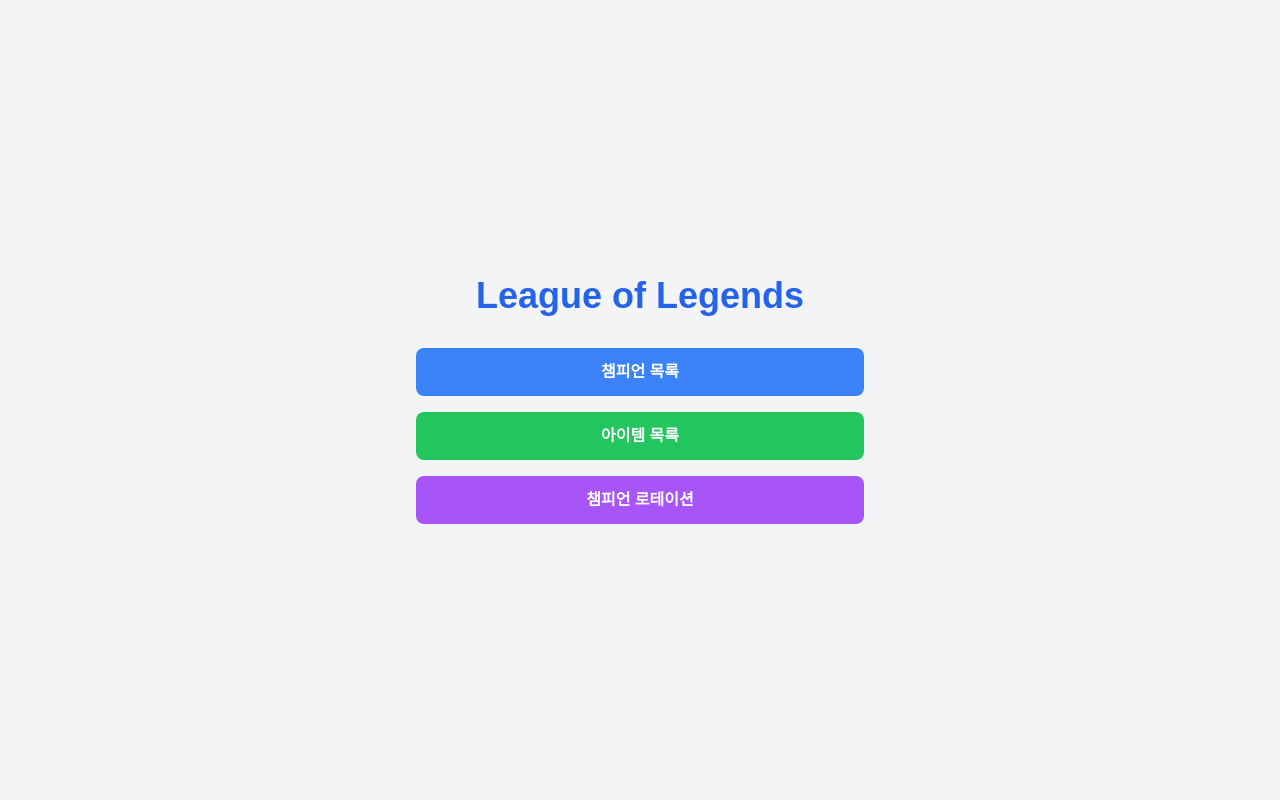
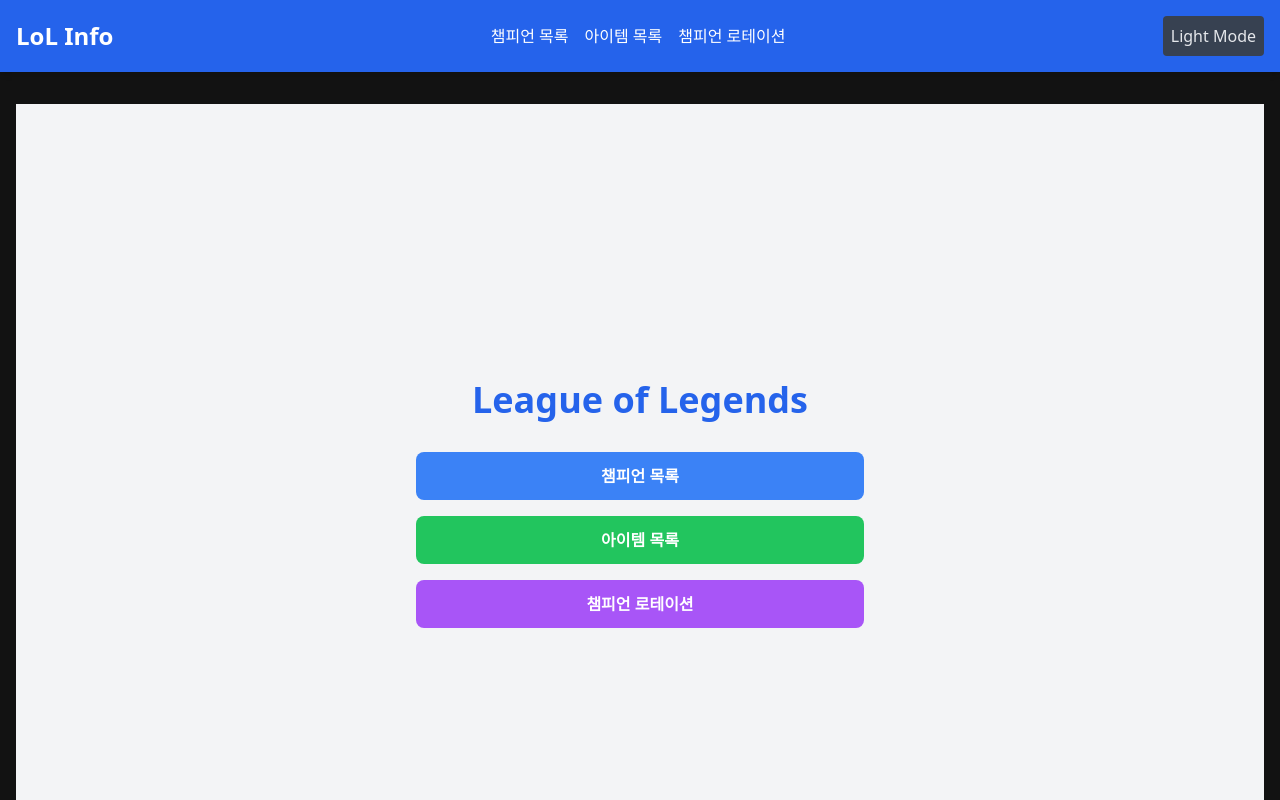
Before and after one commit to zzieni/lol-info-app, a Next.js app: page / in a window 1280 px wide. Shown: the top 800 px of the page. Built offline with nearby package versions, Linux system fonts and the light colour scheme.

Commit message:
feat: 다크모드 구현

```diff
--- a/next.config.mjs
+++ b/next.config.mjs
@@ -1,6 +1,6 @@
 /** @type {import('next').NextConfig} */
 const nextConfig = {
-  //   reactStrictMode: true,
+  reactStrictMode: true,
   images: {
     remotePatterns: [
       {
--- a/package.json
+++ b/package.json
@@ -11,7 +11,9 @@
   "dependencies": {
     "@tanstack/react-query": "^5.62.7",
     "@tanstack/react-query-devtools": "^5.62.7",
+    "lucide-react": "^0.468.0",
     "next": "14.2.20",
+    "next-themes": "^0.4.4",
     "react": "^18",
     "react-dom": "^18"
   },
--- a/src/app/api/rotation/route.ts
+++ b/src/app/api/rotation/route.ts
@@ -15,7 +15,7 @@
       throw new Error('Champion 데이터를 불러러오지 못했습니다.');
     }
 
-    const newRotationData = Object.values(rotationData.freeChampionIds); //28
+    const newRotationData = Object.values(rotationData.freeChampionIds);
     const newChampionData = Object.values(championData.data);
 
     const data = newChampionData.filter((champion) => {
--- a/src/app/champions/components/ChampionCard.tsx
+++ b/src/app/champions/components/ChampionCard.tsx
@@ -6,6 +6,7 @@
 async function ChampionCard({ champion }: { champion: ChampionListItem }) {
   const version = await fetchLatestVersion();
   const { full } = champion.image;
+
   return (
     <Link href={`/champions/${champion.id}`}>
       <div className='bg-white rounded-lg shadow-md overflow-hidden hover:shadow-lg transition duration-100 w-48'>
--- /dev/null
+++ b/src/app/components/ThemeToggle.tsx
@@ -0,0 +1,18 @@
+'use client';
+
+import { useTheme } from 'next-themes';
+
+function ThemeToggle() {
+  const { theme, setTheme } = useTheme();
+
+  return (
+    <button
+      onClick={() => setTheme(theme === 'dark' ? 'light' : 'dark')}
+      className='p-2 bg-gray-200 dark:bg-gray-700 text-gray-800 dark:text-gray-200 rounded'
+    >
+      {theme === 'dark' ? 'Light Mode' : 'Drak Mode'}
+    </button>
+  );
+}
+
+export default ThemeToggle;
--- a/src/app/globals.css
+++ b/src/app/globals.css
@@ -3,25 +3,38 @@
 @tailwind utilities;
 
 :root {
-  --background: #ffffff;
-  --foreground: #171717;
+  --foreground: 255, 255, 255;
+  --background: 0, 0, 0;
+  --primary-color: 255, 85, 85;
+  --background-start-rgb: 0, 0, 0;
+  --background-end-rgb: 0, 0, 0;
 }
 
-@media (prefers-color-scheme: dark) {
-  :root {
-    --background: #0a0a0a;
-    --foreground: #ededed;
+.light {
+  --foreground: 0, 0, 0;
+  --background: 255, 255, 255;
+  --background-start-rgb: 255, 255, 255;
+  --background-end-rgb: 255, 255, 255;
+}
+
+body {
+  background-color: rgb(var(--background-rgb));
+  color: rgb(var(--foreground-rgb));
+  transition: background-color 0.3s, color 0.3s;
+}
+
+@layer utilities {
+  .text-primary {
+    color: rgb(var(--primary-color));
   }
 }
 
-body {
-  color: var(--foreground);
-  background: var(--background);
-  font-family: Arial, Helvetica, sans-serif;
-}
+@layer base {
+  * {
+    @apply border-border;
+  }
 
-@layer utilities {
-  .text-balance {
-    text-wrap: balance;
+  body {
+    @apply bg-background text-foreground;
   }
 }
--- a/src/app/items/page.tsx
+++ b/src/app/items/page.tsx
@@ -20,7 +20,7 @@
       </h1>
       <div className='container mx-auto px-4 py-8'>
         <div className='grid grid-cols-1 sm:grid-cols-2 md:grid-cols-3 lg:grid-cols-4 xl:grid-cols-5 gap-4'>
-          {items.map((item: ItemData) => (
+          {items.map((item) => (
             <ItemDetailPage key={item.name} item={item} />
           ))}
         </div>
--- a/src/app/layout.tsx
+++ b/src/app/layout.tsx
@@ -3,6 +3,8 @@
 import './globals.css';
 import Link from 'next/link';
 import Providers from './providers';
+import { ThemeProvider } from './themeProvider';
+import ThemeToggle from './components/ThemeToggle';
 
 const geistSans = localFont({
   src: './fonts/GeistVF.woff',
@@ -26,13 +28,13 @@
   children: React.ReactNode;
 }>) {
   return (
-    <html lang='en'>
+    <html lang='en' suppressHydrationWarning>
       <body
-        className={`${geistSans.variable} ${geistMono.variable} antialiased bg-gray-100`}
+        className={`${geistSans.variable} ${geistMono.variable} antialiased`}
         suppressHydrationWarning={true}
       >
         <Providers>
-          {children}
+          <ThemeProvider>
             <nav className='bg-blue-600 text-white shadow-md'>
               <div className='container mx-auto px-4'>
                 <div className='flex justify-between items-center py-4'>
@@ -59,10 +61,12 @@
                       챔피언 로테이션
                     </Link>
                   </div>
+                  <ThemeToggle />
                 </div>
               </div>
             </nav>
             <main className='container mx-auto px-4 py-8'>{children}</main>
+          </ThemeProvider>
         </Providers>
       </body>
     </html>
--- a/src/app/providers.tsx
+++ b/src/app/providers.tsx
@@ -1,67 +1,67 @@
+'use client';
+
+import { QueryClient, QueryClientProvider } from '@tanstack/react-query';
+import { useState } from 'react';
+import { ReactQueryDevtools } from '@tanstack/react-query-devtools';
+
+function Providers({ children }: { children: React.ReactNode }) {
+  const [queryClient] = useState(() => new QueryClient());
+  return (
+    <QueryClientProvider client={queryClient}>
+      <ReactQueryDevtools initialIsOpen={false} />
+      {children}
+    </QueryClientProvider>
+  );
+}
+
+export default Providers;
+
+// In Next.js, this file would be called: app/providers.jsx
 // 'use client';
 
-// import { QueryClient, QueryClientProvider } from '@tanstack/react-query';
-// import { useState } from 'react';
-// import { ReactQueryDevtools } from '@tanstack/react-query-devtools';
+// // Since QueryClientProvider relies on useContext under the hood, we have to put 'use client' on top
+// import {
+//   isServer,
+//   QueryClient,
+//   QueryClientProvider,
+// } from '@tanstack/react-query';
 
-// function Providers({ children }: { children: React.ReactNode }) {
-//   const [queryClient] = useState(() => new QueryClient());
+// function makeQueryClient() {
+//   return new QueryClient({
+//     defaultOptions: {
+//       queries: {
+//         // With SSR, we usually want to set some default staleTime
+//         // above 0 to avoid refetching immediately on the client
+//         staleTime: 60 * 1000,
+//       },
+//     },
+//   });
+// }
+
+// let browserQueryClient: QueryClient | undefined = undefined;
+
+// function getQueryClient() {
+//   if (isServer) {
+//     // Server: always make a new query client
+//     return makeQueryClient();
+//   } else {
+//     // Browser: make a new query client if we don't already have one
+//     // This is very important, so we don't re-make a new client if React
+//     // suspends during the initial render. This may not be needed if we
+//     // have a suspense boundary BELOW the creation of the query client
+//     if (!browserQueryClient) browserQueryClient = makeQueryClient();
+//     return browserQueryClient;
+//   }
+// }
+
+// export default function Providers({ children }: { children: React.ReactNode }) {
+//   // NOTE: Avoid useState when initializing the query client if you don't
+//   //       have a suspense boundary between this and the code that may
+//   //       suspend because React will throw away the client on the initial
+//   //       render if it suspends and there is no boundary
+//   const queryClient = getQueryClient();
+
 //   return (
-//     <QueryClientProvider client={queryClient}>
-//       <ReactQueryDevtools initialIsOpen={false} />
-//       {children}
-//     </QueryClientProvider>
+//     <QueryClientProvider client={queryClient}>{children}</QueryClientProvider>
 //   );
 // }
-
-// export default Providers;
-
-// In Next.js, this file would be called: app/providers.jsx
-'use client';
-
-// Since QueryClientProvider relies on useContext under the hood, we have to put 'use client' on top
-import {
-  isServer,
-  QueryClient,
-  QueryClientProvider,
-} from '@tanstack/react-query';
-
-function makeQueryClient() {
-  return new QueryClient({
-    defaultOptions: {
-      queries: {
-        // With SSR, we usually want to set some default staleTime
-        // above 0 to avoid refetching immediately on the client
-        staleTime: 60 * 1000,
-      },
-    },
-  });
-}
-
-let browserQueryClient: QueryClient | undefined = undefined;
-
-function getQueryClient() {
-  if (isServer) {
-    // Server: always make a new query client
-    return makeQueryClient();
-  } else {
-    // Browser: make a new query client if we don't already have one
-    // This is very important, so we don't re-make a new client if React
-    // suspends during the initial render. This may not be needed if we
-    // have a suspense boundary BELOW the creation of the query client
-    if (!browserQueryClient) browserQueryClient = makeQueryClient();
-    return browserQueryClient;
-  }
-}
-
-export default function Providers({ children }: { children: React.ReactNode }) {
-  // NOTE: Avoid useState when initializing the query client if you don't
-  //       have a suspense boundary between this and the code that may
-  //       suspend because React will throw away the client on the initial
-  //       render if it suspends and there is no boundary
-  const queryClient = getQueryClient();
-
-  return (
-    <QueryClientProvider client={queryClient}>{children}</QueryClientProvider>
-  );
-}
--- a/src/app/rotation/page.tsx
+++ b/src/app/rotation/page.tsx
@@ -61,7 +61,6 @@
     queryFn: fetchRotationData,
   });
 
-  console.log(error);
   if (isPending) return <div>로딩중 입니다....</div>;
   if (error) return <div>error</div>;
 
--- /dev/null
+++ b/src/app/themeProvider.tsx
@@ -0,0 +1,11 @@
+'use client';
+
+import { ThemeProvider as NextThemesProvider } from 'next-themes';
+
+export function ThemeProvider({ children }: { children: React.ReactNode }) {
+  return (
+    <NextThemesProvider attribute='class' defaultTheme='dark' enableSystem>
+      {children}
+    </NextThemesProvider>
+  );
+}
--- a/tailwind.config.ts
+++ b/tailwind.config.ts
@@ -1,16 +1,18 @@
-import type { Config } from "tailwindcss";
+import type { Config } from 'tailwindcss';
 
 const config: Config = {
+  darkMode: 'class',
   content: [
-    "./src/pages/**/*.{js,ts,jsx,tsx,mdx}",
-    "./src/components/**/*.{js,ts,jsx,tsx,mdx}",
-    "./src/app/**/*.{js,ts,jsx,tsx,mdx}",
+    './src/pages/**/*.{js,ts,jsx,tsx,mdx}',
+    './src/components/**/*.{js,ts,jsx,tsx,mdx}',
+    './src/app/**/*.{js,ts,jsx,tsx,mdx}',
   ],
   theme: {
     extend: {
       colors: {
-        background: "var(--background)",
-        foreground: "var(--foreground)",
+        background: 'var(--background)',
+        foreground: 'var(--foreground)',
+        border: 'hsl(var(--border))',
       },
     },
   },
```
Also changed, not shown: 1 other file (tests, documents, lock files or other folders). Lines whose indentation alone changed are shown as unchanged.
